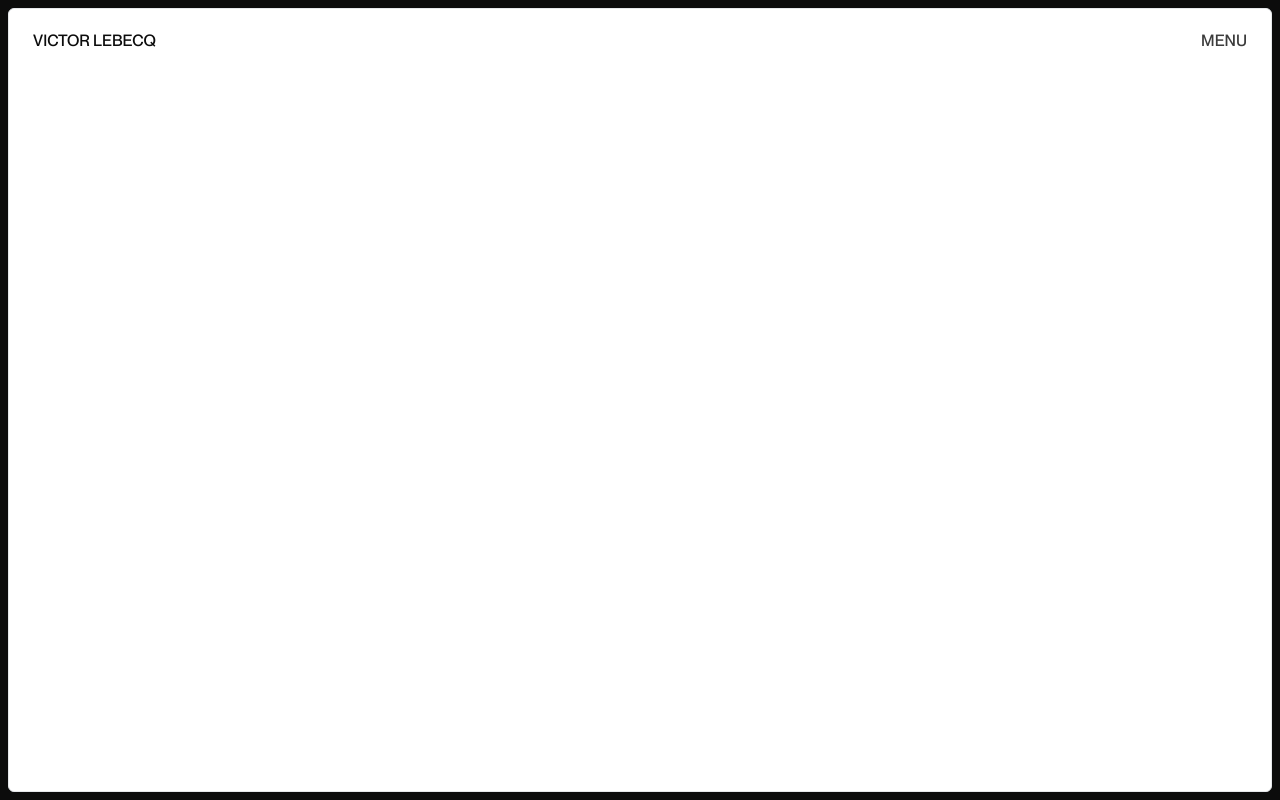
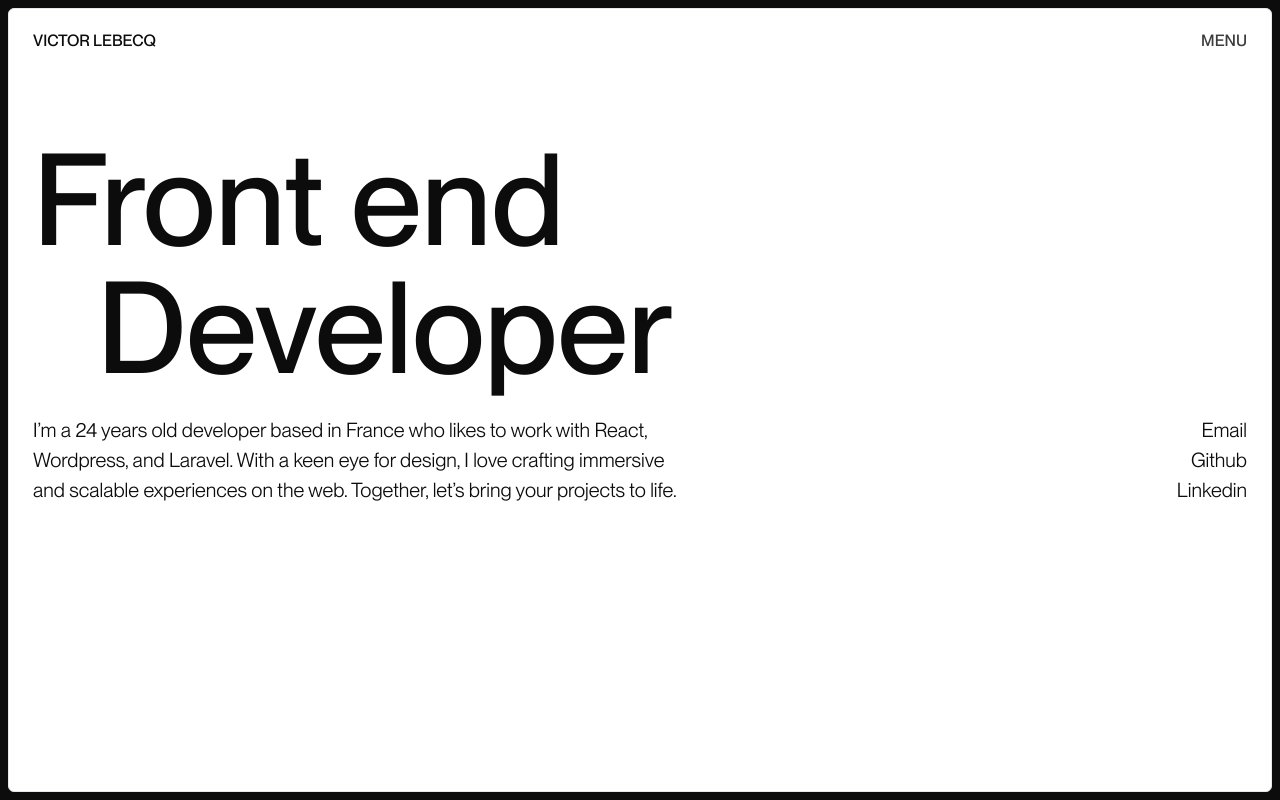
Before and after one commit to pommito/Portfolio-2024, a Next.js app: page /playground in a window 1280 px wide. Built offline with nearby package versions, Linux system fonts and the light colour scheme.

Commit message:
Integ(Header) : seperate the header in a proper file

```diff
--- a/src/app/about/page.tsx
+++ b/src/app/about/page.tsx
@@ -2,7 +2,7 @@ import Link from 'next/link';
 import Image from 'next/image';
 
 import TextReveal from '@/components/animations/TextReveal';
-import ResumeListItem from '@/components/ResumeListItem';
+import ResumeListItem from '@/components/old/ResumeListItem';
 import downloadIcon from '/public/download.svg';
 
 import { secondParagraph, technos } from '@/data/home';
--- a/src/app/layout.tsx
+++ b/src/app/layout.tsx
@@ -2,7 +2,7 @@ import type { Metadata } from 'next';
 import localFont from 'next/font/local';
 import './globals.css';
 
-import Header from '@/components/Header';
+import Header from '@/components/old/Header';
 import Grid from '@/components/Grid';
 import Footer from '@/components/Footer';
 import SmoothScroll from '@/components/animations/SmoothScroll';
--- a/src/app/page.tsx
+++ b/src/app/page.tsx
@@ -2,8 +2,8 @@ import Link from 'next/link';
 import Image from 'next/image';
 
 import downloadIcon from '../../public/download.svg';
-import ResumeListItem from '@/components/ResumeListItem';
-import ProjectCard from '@/components/ProjectCard';
+import ResumeListItem from '@/components/old/ResumeListItem';
+import ProjectCard from '@/components/old/ProjectCard';
 import TextReveal from '@/components/animations/TextReveal';
 
 import { projects, firstParagraph, secondParagraph, technos } from '@/data/home';
--- a/src/app/playground/page.tsx
+++ b/src/app/playground/page.tsx
@@ -1,26 +1,36 @@
+'use client';
+
+import { AnimatePresence, motion } from 'framer-motion';
+
 import Grid from '@/components/Grid';
+import Header from '@/components/new/Header';
 
 export default function Playground() {
   return (
     <div className="font-pp h-[100dvh] w-screen p-2">
       <div className="relative bg-white h-full w-full border rounded-md px-6 py-6">
         <Grid />
-        <header className="flex justify-between items-start">
-          <h2 className="font-medium leading-none uppercase">Victor Lebecq</h2>
-          <details className="group leading-none uppercase text-right">
-            <summary className="cursor-pointer font-medium list-none opacity-80 hover:opacity-100 transition-opacity pl-4 pb-4">
-              Menu
-            </summary>
-            <nav>
-              <ul className="flex flex-col gap-4">
-                <li>Work</li>
-                <li>About</li>
-                <li>Contact</li>
+        <Header />
+        <main className="w-full h-full">
+          <section className="flex flex-col justify-end gap-6 h-3/5">
+            <h1 className="flex flex-col font-medium text-9xl">
+              <span>Front end</span>
+              <span className="ml-16">Developer</span>
+            </h1>
+            <div className="flex justify-between text-xl ">
+              <p className="text-balance leading-normal w-2/3">
+                I’m a 24 years old developer based in France who likes to work with React, Wordpress, and Laravel. With
+                a keen eye for design, I love crafting immersive and scalable experiences on the web. Together, let’s
+                bring your projects to life.
+              </p>
+              <ul className="flex flex-col items-end leading-normal">
+                <li>Email</li>
+                <li>Github</li>
+                <li>Linkedin</li>
               </ul>
-            </nav>
-          </details>
-        </header>
-        <main></main>
+            </div>
+          </section>
+        </main>
       </div>
     </div>
   );
--- /dev/null
+++ b/src/components/new/Header.tsx
@@ -0,0 +1,32 @@
+'use client';
+
+import { useState } from 'react';
+import { AnimatePresence, motion } from 'framer-motion';
+
+export default function Header() {
+  const [isMenuOpen, setIsMenuOpen] = useState(false);
+  return (
+    <header className="flex justify-between items-start">
+      <h2 className="font-medium leading-none uppercase">Victor Lebecq</h2>
+      <AnimatePresence>
+        <motion.div className="relative leading-none  ">
+          <button
+            className="cursor-pointer font-medium list-none text-right uppercase opacity-80 hover:opacity-100 transition-opacity pl-4 pb-4"
+            onClick={() => setIsMenuOpen((prev) => !prev)}
+          >
+            Menu
+          </button>
+          {isMenuOpen && (
+            <nav className="absolute top-100 right-0 text-right uppercase">
+              <ul className="flex flex-col gap-4">
+                <li>Work</li>
+                <li>About</li>
+                <li>Contact</li>
+              </ul>
+            </nav>
+          )}
+        </motion.div>
+      </AnimatePresence>
+    </header>
+  );
+}
--- a/src/components/Header.tsx
+++ b/src/components/old/Header.tsx
@@ -4,7 +4,7 @@ import Image from 'next/image';
 import Link from 'next/link';
 import { motion } from 'framer-motion';
 
-import AnimatedLink from './animations/AnimatedLink';
+import AnimatedLink from '../animations/AnimatedLink';
 
 export default function Header() {
   const headerVariants = {
```
Also changed, not shown: src/components/old/Footer.tsx (renamed from src/components/Footer.tsx), src/components/old/ImageTransition.tsx (renamed from src/components/ImageTransition.tsx), src/components/old/MiniProjectMenu.tsx (renamed from src/components/MiniProjectMenu.tsx), src/components/old/ProjectCard.tsx (renamed from src/components/ProjectCard.tsx), src/components/old/ResumeListItem.tsx (renamed from src/components/ResumeListItem.tsx), src/components/old/WorkListItem.tsx (renamed from src/components/WorkListItem.tsx).
